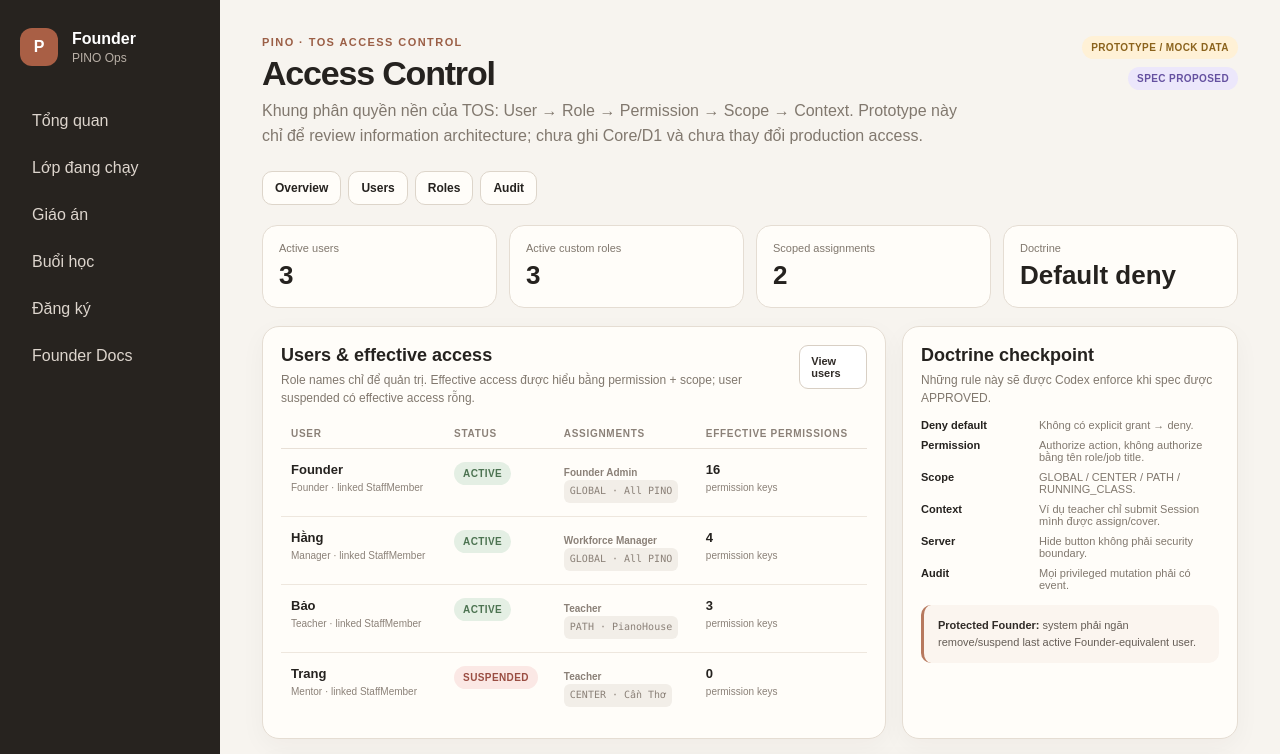
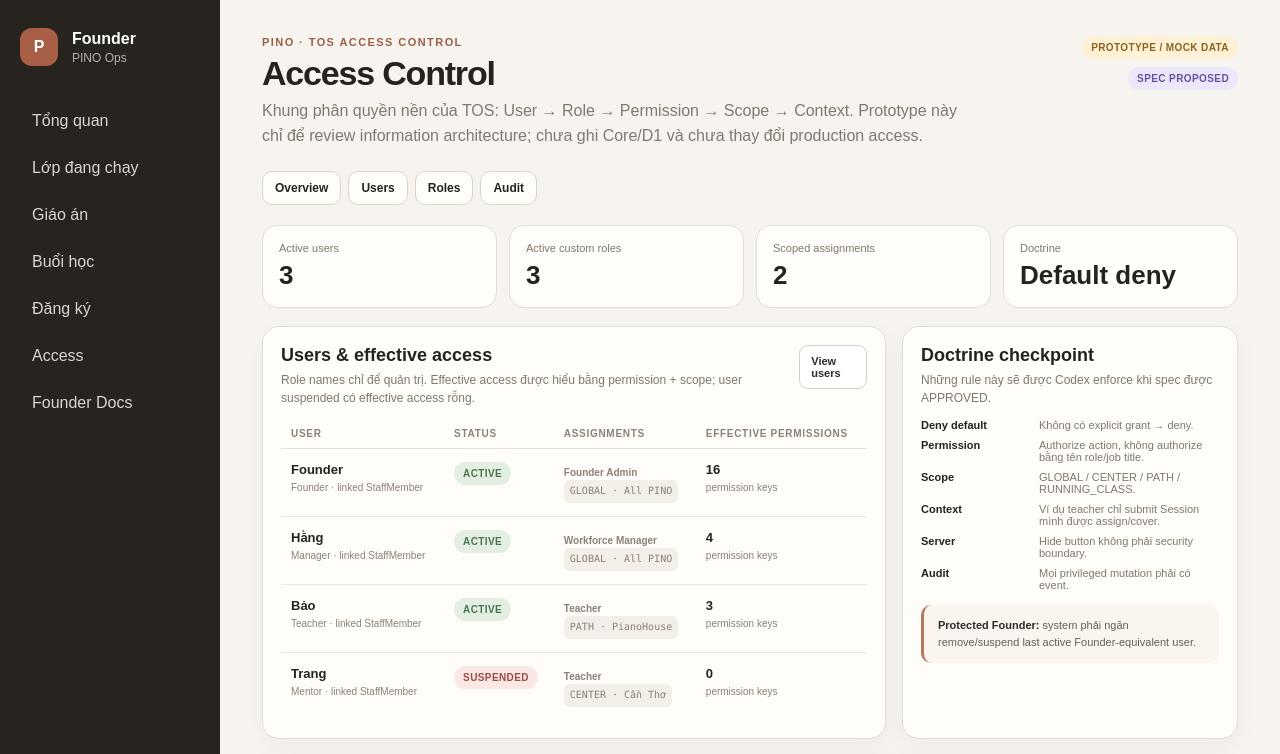
Before and after one commit to vmtct/pino-team-os, a Next.js app: page /founder/access in a window 1280 px wide. Shown: the top 754 px of the page. Built offline with nearby package versions, Linux system fonts and the light colour scheme.

Commit message:
feat: expose access-control prototype in Founder nav

```diff
--- a/app/founder/layout.tsx
+++ b/app/founder/layout.tsx
@@ -1,3 +1,3 @@
 import Link from"next/link";
-const links=[["/founder","Tổng quan"],["/founder/running-classes","Lớp đang chạy"],["/founder/syllabus","Giáo án"],["/founder/sessions","Buổi học"],["/founder/registrations","Đăng ký"],["/founder/docs","Founder Docs"]];
+const links=[["/founder","Tổng quan"],["/founder/running-classes","Lớp đang chạy"],["/founder/syllabus","Giáo án"],["/founder/sessions","Buổi học"],["/founder/registrations","Đăng ký"],["/founder/access","Access"],["/founder/docs","Founder Docs"]];
 export default function FounderLayout({children}:{children:React.ReactNode}){return <div className="founder-shell"><aside className="founder-nav"><div><div className="founder-mark">P</div><strong>Founder</strong><span>PINO Ops</span></div><nav aria-label="Điều hướng Founder">{links.map(([href,label])=><Link key={href} href={href}>{label}</Link>)}</nav></aside><main className="founder-main">{children}</main><nav className="founder-mobile-nav" aria-label="Điều hướng Founder trên di động">{links.map(([href,label])=><Link key={href} href={href}>{label}</Link>)}</nav></div>}
```
